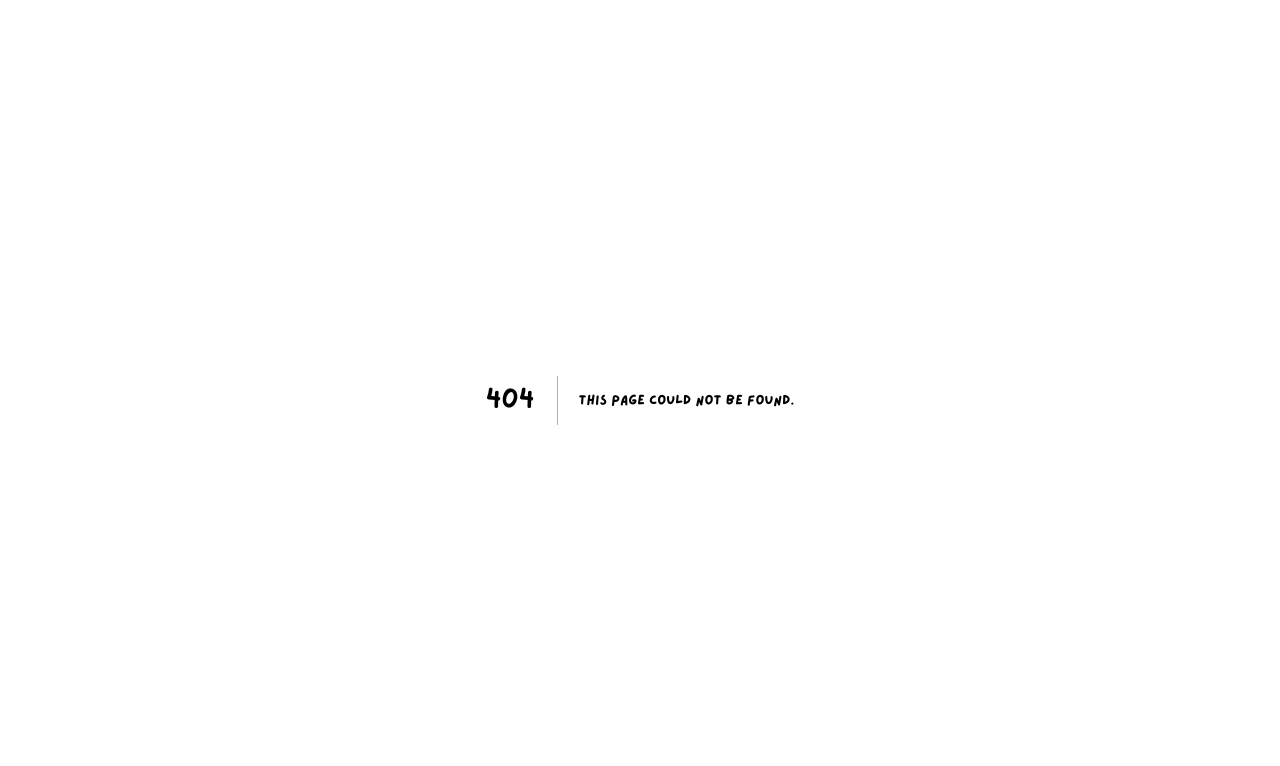
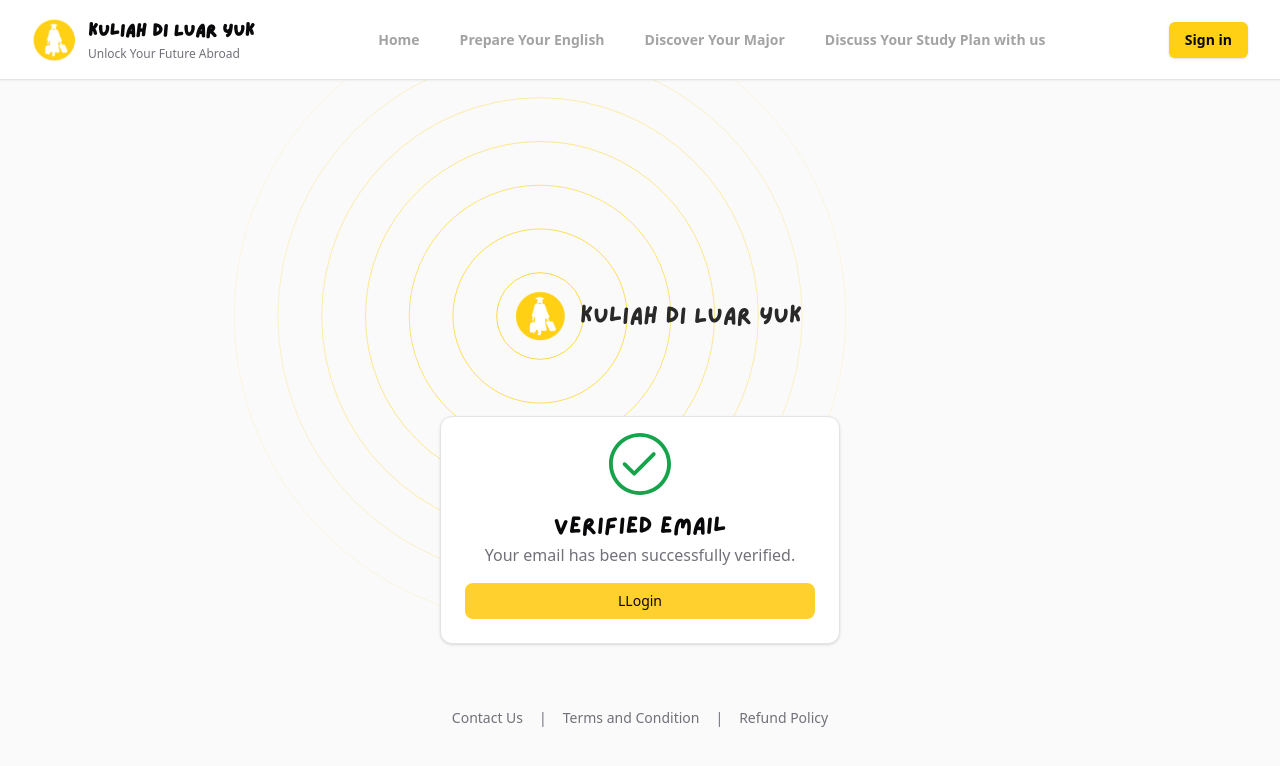
Before and after one commit to kuliahdiluaryuk/kuliah-frontend, a Next.js app: page /email-verified-success in a window 1280 px wide. Before the commit this address had no page. Shown: the top 766 px of the page. Built offline with nearby package versions, Linux system fonts and the light colour scheme.

Commit message:
add page email verified success

```diff
--- /dev/null
+++ b/src/app/(routes)/email-verified-success/page.tsx
@@ -0,0 +1,64 @@
+import { Footer } from "@/components/layouts/footer";
+import { Button } from "@/components/ui/button";
+import {
+  Card,
+  CardContent,
+  CardFooter,
+} from "@/components/ui/card";
+import Image from "next/image";
+import Link from "next/link";
+
+function VerifiedEmailSuccessPage() {
+  return (
+    <main className="bg-[#FAFAFA] min-h-screen flex flex-col justify-center items-center px-4 md:px-0">
+      <div className="-mt-[200px] sm:-mt-[250px] -ml-[200px]">
+        <Image
+          priority
+          src="/svg/sign-in-bg.svg"
+          alt="logo"
+          width={700}
+          height={700}
+        />
+      </div>
+      <div className="w-full sm:w-[400px] z-10 -mt-[200px] sm:-mt-[250px] mb-8">
+        <Card>
+          <CardContent className="grid grid-cols-1 py-4 text-center">
+            <svg
+              width="62"
+              height="62"
+              viewBox="0 0 62 62"
+              fill="none"
+              xmlns="http://www.w3.org/2000/svg"
+              className="mx-auto mb-4"
+            >
+              <g clip-path="url(#clip0_976_3121)">
+                <path
+                  d="M31 0C13.8793 0 0 13.8793 0 31C0 48.1217 13.8793 62 31 62C48.1217 62 62 48.1217 62 31C62 13.8793 48.1217 0 31 0ZM31 58.186C16.0435 58.186 3.875 45.9565 3.875 30.9999C3.875 16.0433 16.0435 3.87488 31 3.87488C45.9565 3.87488 58.125 16.0434 58.125 30.9999C58.125 45.9563 45.9565 58.186 31 58.186ZM43.3719 19.6569L25.1836 37.9595L16.9928 29.7687C16.2362 29.0121 15.0098 29.0121 14.2522 29.7687C13.4956 30.5253 13.4956 31.7517 14.2522 32.5083L23.8418 42.099C24.5984 42.8546 25.8249 42.8546 26.5824 42.099C26.6696 42.0118 26.7443 41.9168 26.8121 41.818L46.1135 22.3974C46.8691 21.6408 46.8691 20.4144 46.1135 19.6569C45.3559 18.9003 44.1295 18.9003 43.3719 19.6569Z"
+                  fill="#16A34A"
+                />
+              </g>
+              <defs>
+                <clipPath id="clip0_976_3121">
+                  <rect width="62" height="62" fill="white" />
+                </clipPath>
+              </defs>
+            </svg>
+            <h1 className="text-2xl">Verified Email</h1>
+            <p className="text-muted-foreground">Your email has been successfully verified.</p>
+          </CardContent>
+          <CardFooter className="text-sm flex items-center justify-center">
+            <Link
+              aria-label="Sign in"
+              className="w-full bg-[#FFD02E] py-2 px-4 text-center rounded-lg"
+              href={"/"}
+            >
+              LLogin
+            </Link>
+          </CardFooter>
+        </Card>
+      </div>
+      <Footer />
+    </main>
+  );
+}
+export default VerifiedEmailSuccessPage;
```
